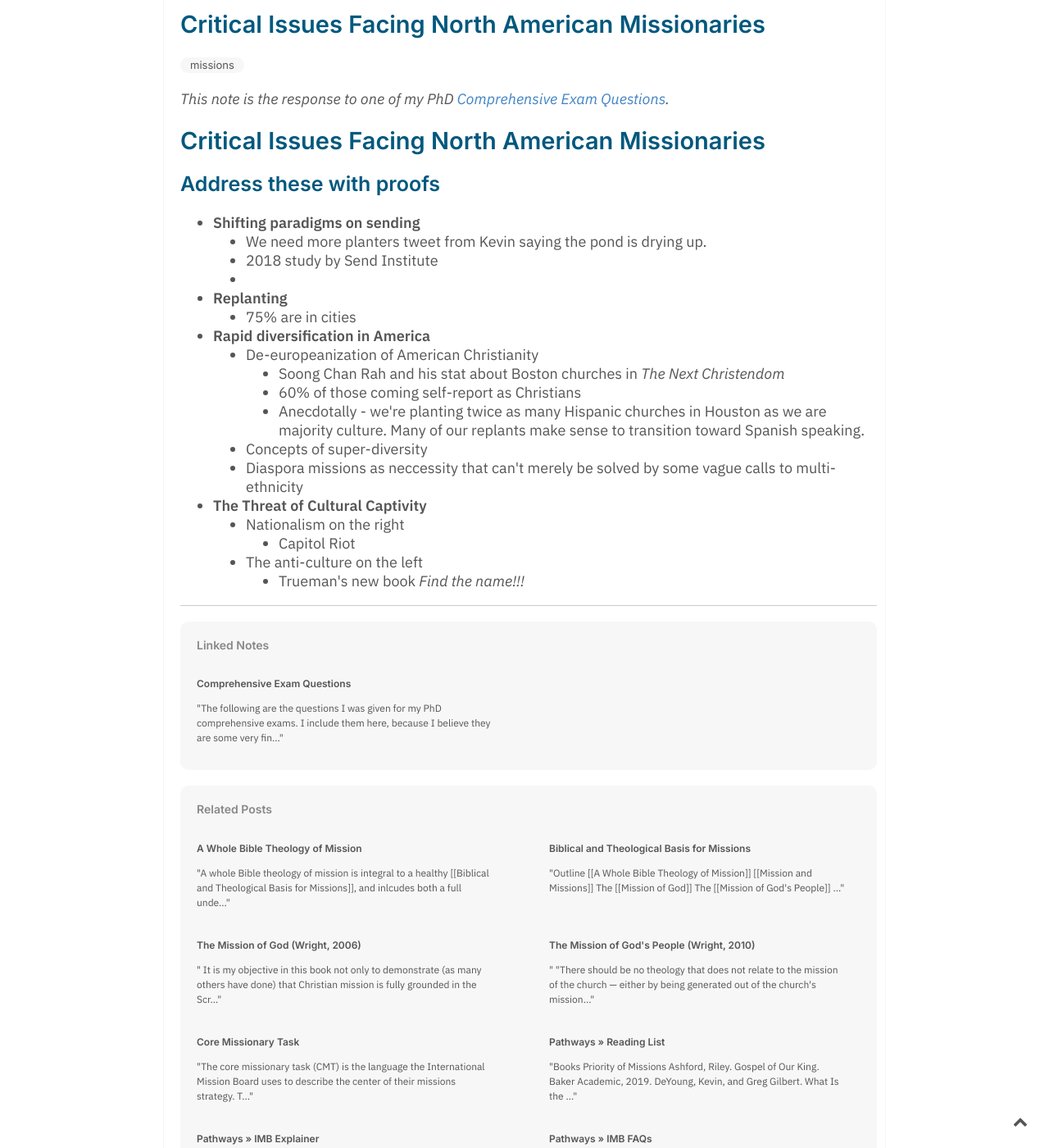
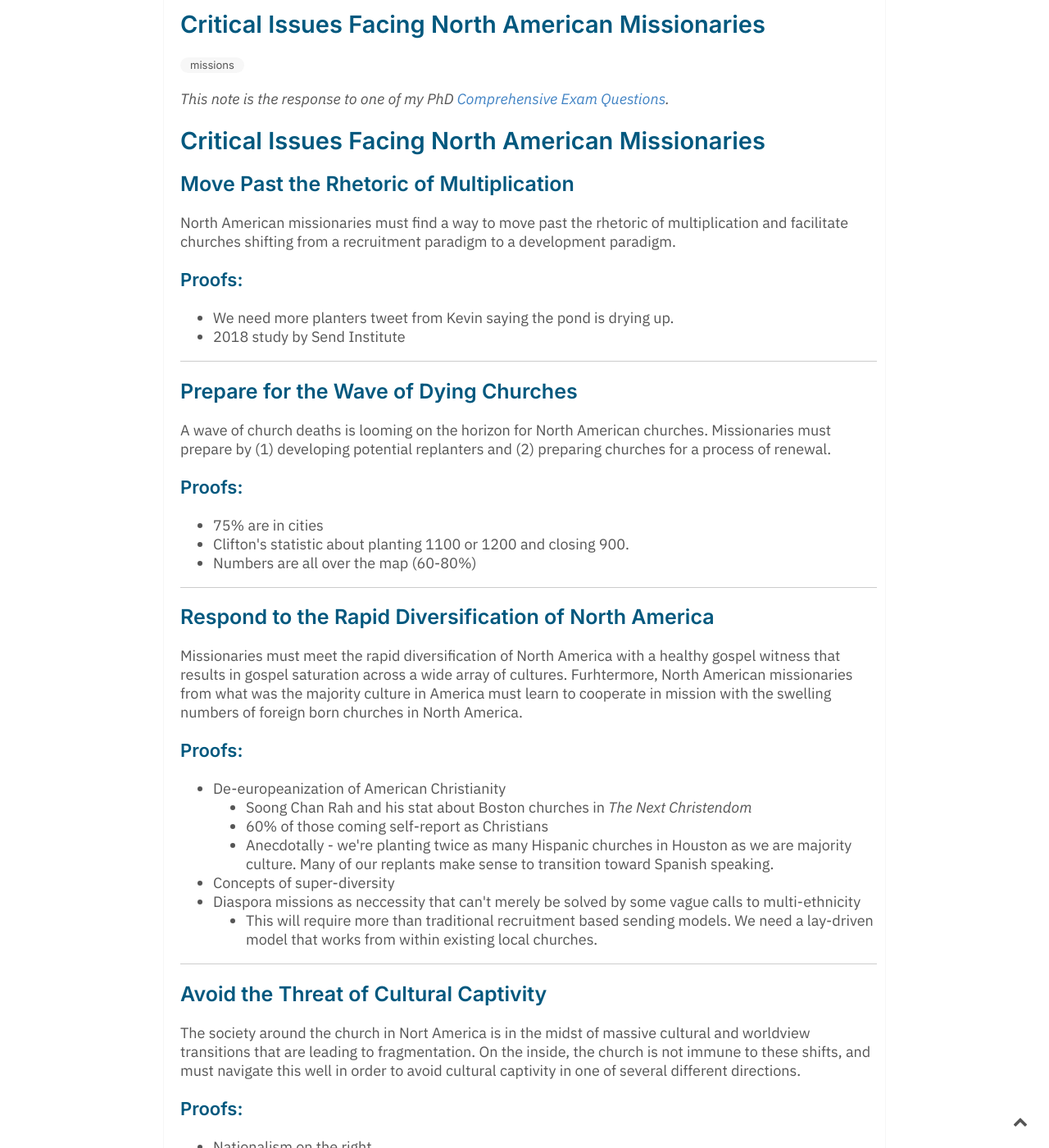
Before and after one commit to keelancook/notebook, a Jekyll site: the page built from _notes/critical-issues-facing-north-american-missionaries.md, in a window 1280 px wide and 1400 px high, scrolled down 374 px. Shown: the whole window at 82% size. Built offline with Jekyll 4.4.1, drawn with Linux system fonts in a browser that asks for light colours; some of the changed text lies outside the part shown.

Commit message:
comps prep

```diff
--- a/_notes/critical-issues-facing-north-american-missionaries.md
+++ b/_notes/critical-issues-facing-north-american-missionaries.md
@@ -10,22 +10,43 @@ created: 2020-01-22
 
 # Critical Issues Facing North American Missionaries
 
-## Address these with proofs
-* **Shifting paradigms on sending**
-  * We need more planters tweet from Kevin saying the pond is drying up.
-  * 2018 study by Send Institute
-  *
-* **Replanting**
-  * 75% are in cities
-* **Rapid diversification in America**
-  * De-europeanization of American Christianity
-    * Soong Chan Rah and his stat about Boston churches in *The Next Christendom*
-    * 60% of those coming self-report as Christians
-    * Anecdotally - we're planting twice as many Hispanic churches in Houston as we are majority culture. Many of our replants make sense to transition toward Spanish speaking.
-  * Concepts of super-diversity
-  * Diaspora missions as neccessity that can't merely be solved by some vague calls to multi-ethnicity
-* **The Threat of Cultural Captivity**
-  * Nationalism on the right
-    * Capitol Riot
-  * The anti-culture on the left
-    * Trueman's new book *Find the name!!!*
+## Move Past the Rhetoric of Multiplication
+North American missionaries must find a way to move past the rhetoric of multiplication and facilitate churches shifting from a recruitment paradigm to a development paradigm.
+
+### Proofs:
+* We need more planters tweet from Kevin saying the pond is drying up.
+* 2018 study by Send Institute
+
+---
+## Prepare for the Wave of Dying Churches
+A wave of church deaths is looming on the horizon for North American churches. Missionaries must prepare by (1) developing potential replanters and (2) preparing churches for a process of renewal.
+
+### Proofs:
+* 75% are in cities
+* Clifton's statistic about planting 1100 or 1200 and closing 900.
+* Numbers are all over the map (60-80%)
+
+---
+## Respond to the Rapid Diversification of North America
+Missionaries must meet the rapid diversification of North America with a healthy gospel witness that results in gospel saturation across a wide array of cultures. Furhtermore, North American missionaries from what was the majority culture in America must learn to cooperate in mission with the swelling numbers of foreign born churches in North America.
+
+### Proofs:
+* De-europeanization of American Christianity
+  * Soong Chan Rah and his stat about Boston churches in *The Next Christendom*
+  * 60% of those coming self-report as Christians
+  * Anecdotally - we're planting twice as many Hispanic churches in Houston as we are majority culture. Many of our replants make sense to transition toward Spanish speaking.
+* Concepts of super-diversity
+* Diaspora missions as neccessity that can't merely be solved by some vague calls to multi-ethnicity
+  * This will require more than traditional recruitment based sending models. We need a lay-driven model that works from within existing local churches.
+
+---
+
+## Avoid the Threat of Cultural Captivity
+The society around the church in Nort America is in the midst of massive cultural and worldview transitions that are leading to fragmentation. On the inside, the church is not immune to these shifts, and must navigate this well in order to avoid cultural captivity in one of several different directions.
+
+### Proofs:
+* Nationalism on the right
+  * Capitol Riot
+* The anti-culture on the left
+  * Trueman's new book *Find the name!!!*
+* Speak of Gibson's *Suburban Captivity of the Church*
```
